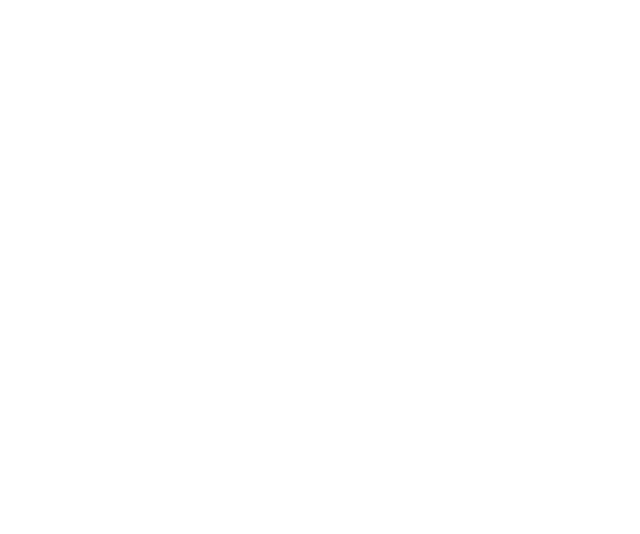
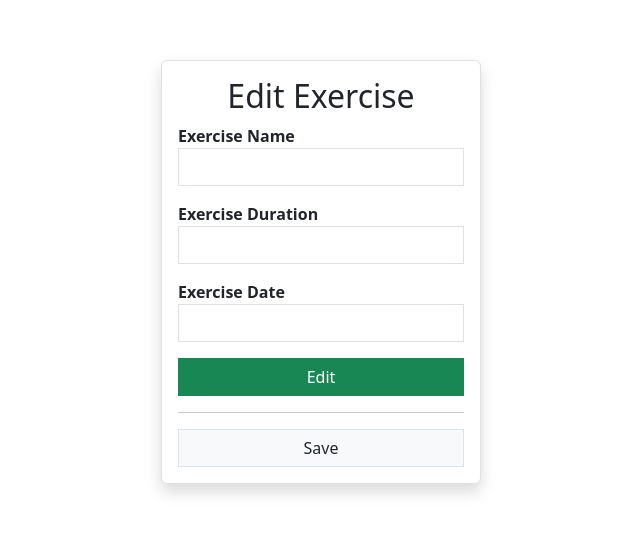
Before and after one commit to denislevin15/my_full_stack_project_repo, a React (Create React App) app: page /exercise/1/detail in a window 1280 px wide. Before the commit this address had no page. Shown: the part 128-662 px from the top of the page, without its empty margins (319-959 px from the left). Built offline with nearby package versions, Linux system fonts and the light colour scheme; no server answers.

Commit message:
Implement detail and edit component

```diff
--- a/src/App.js
+++ b/src/App.js
@@ -4,6 +4,7 @@ import { BrowserRouter, Routes, Route } from 'react-router-dom'
 import Signup from './pages/Signup'
 import Login from './pages/Login'
 import Home from './pages/Home'
+import DetailExerciseForOneUser from './components/DetailExerciseForOneUser'
 
 
 import { AuthProvider } from './context/AuthContext'
@@ -14,10 +15,11 @@ const App = () => {
     <AuthProvider>
       <BrowserRouter>
         <Routes>
-            <Route path='/' element={<Home />} />
-            <Route path='/register' element={<Signup />} />
-            <Route path='/login' element={<Login />} />
-            <Route path='/home/*' element={<Home />} />
+          <Route path='/' element={<Home />} />
+          <Route path='/register' element={<Signup />} />
+          <Route path='/login' element={<Login />} />
+          <Route path="/exercise/:exerciseId/detail" element={<DetailExerciseForOneUser />} />
+          <Route path='/exercise/*' element={<Home />} />
         </Routes>
       </BrowserRouter>
     </AuthProvider>
--- /dev/null
+++ b/src/components/DetailExerciseForOneUser.jsx
@@ -0,0 +1,76 @@
+import axios from "axios";
+import { useCallback, useEffect, useState } from "react";
+import { useParams } from "react-router-dom";
+import { Link } from "react-router-dom";
+
+const DetailExerciseForOneUser = () => {
+
+  const params = useParams()
+  const { exerciseId } = params;
+  const [detailedInfor, setDetailedInfor] = useState({});
+
+  const fetchExerciseOne = useCallback(async () => {
+    try {
+      const response = await axios.get(`http://localhost:3001/getexerciseone/?exerciseId=${exerciseId}`)
+      setDetailedInfor(response.data);
+    } catch (err) {
+      console.log(err.name + ":" + err.message)
+    }
+  }, [exerciseId])
+
+  useEffect(() => {
+    fetchExerciseOne();
+  }, [fetchExerciseOne])
+
+  return (
+    <div className="d-flex justify-content-center align-items-center vh-100">
+      <div className="bg-white p-3 rounded w-25 border bordered shadow">
+        <h2><center>Edit Exercise</center></h2>
+
+        <form>
+          <div className="mb-3">
+            <label htmlFor="exerciseName">
+              <strong>Exercise Name</strong>
+            </label>
+            <input type="text"
+              autoComplete='off'
+              name='exerciseName'
+              className='form-control rounded-0'
+              required
+            />
+          </div>
+          <div className="mb-3">
+            <label htmlFor="exerciseDuration">
+              <strong>Exercise Duration</strong>
+            </label>
+            <input type="text"
+              autoComplete='off'
+              name='exerciseDuration'
+              className='form-control rounded-0'
+              required
+            />
+          </div>
+          <div className="mb-3">
+            <label htmlFor="exerciseDate">
+              <strong>Exercise Date</strong>
+            </label>
+            <input type="text"
+              name='exerciseDate'
+              className='form-control rounded-0'
+              required
+            />
+          </div>
+          <button type = "submit" className="btn btn-success w-100 rounded-0">
+            Edit
+          </button>
+        </form>
+        <hr />
+        <Link to="/exercise" className="btn btn-default border w-100 bg-light rounded-0 text-decoration-none">
+          Save
+        </Link>
+      </div>
+    </div>
+  )
+}
+
+export default DetailExerciseForOneUser;
--- a/src/components/ExerciseListForOneUser.jsx
+++ b/src/components/ExerciseListForOneUser.jsx
@@ -1,4 +1,5 @@
 import { useCallback, useEffect, useState } from "react";
+import { Link } from "react-router-dom";
 import axios from "axios";
 
 const ExerciseListForOneUser = () => {
@@ -23,12 +24,9 @@ const ExerciseListForOneUser = () => {
     fetchExerciseList()
   }, [fetchExerciseList])
 
-  const onClickEdit = () => {
-
-  }
   return (
-    <div>
-      <table className="table table-bordered">
+    <div className="mt-5">
+      <table className="table table-bordered text-center fs-4">
         <thead className="thead-dark">
           <tr className="table-active">
             <th scope="col">No</th>
@@ -38,16 +36,17 @@ const ExerciseListForOneUser = () => {
             <th scope="col">Action</th>
           </tr>
         </thead>
-        <tbody>
+        <tbody className="fs-5">
           {
-            exerciseLists.map((exerciseList, index) =>
+            exerciseLists.map(
+              (exerciseList, index) =>
                 <tr key={exerciseList._id}>
                   <td>{index + 1}</td>
                   <td>{ exerciseList.exerciseName}</td>
                   <td>{ exerciseList.exerciseDuration}</td>
-                <td>{exerciseList.exerciseDate}</td>
+                  <td>{exerciseList.exerciseDate.slice(0, 10)}</td>
                   <td className="d-flex gap-3">
-                  <button className="btn btn-primary w-100 rounded-0" onClick={onClickEdit}>edit</button>
+                    <Link className="btn btn-primary w-100 rounded-0" to={`/exercise/${exerciseList._id}/detail`}>detail</Link>
                     <button className="btn btn-danger w-100 rounded-0" onClick={() => onClickDeleteExercise(exerciseList._id)}>delete</button>
                   </td>
                 </tr>
--- /dev/null
+++ b/src/components/Layout.jsx
@@ -0,0 +1,9 @@
+const Layout = ({ children }) => {
+  return (
+    <div className="container">
+      {children}
+    </div>
+  )
+}
+
+export default Layout
--- a/src/components/Navbar.jsx
+++ b/src/components/Navbar.jsx
@@ -24,12 +24,9 @@ const Navbar = () => {
   }
 
   return (
-    <nav className="navbar navbar-expand-lg navbar-light bg-light">
-      <Link className="navbar-brand" to="/home">Home</Link>
-      <button className="navbar-toggler" type="button" data-toggle="collapse" data-target="#navbarSupportedContent" aria-controls="navbarSupportedContent" aria-expanded="false" aria-label="Toggle navigation">
-        <span className="navbar-toggler-icon"></span>
-      </button>
-
+    <nav className="navbar navbar-expand-lg navbar-light bg-light d-flex justify-content-between">
+      <div className='d-flex'>
+        <Link className="navbar-brand" to="/exercise">Home</Link>
         <div className="collapse navbar-collapse" id="navbarSupportedContent">
           <ul className="navbar-nav mr-auto">
             {
@@ -44,8 +41,9 @@ const Navbar = () => {
               })
             }
           </ul>
+        </div>
+      </div>
       <button className="btn btn-outline-success my-2 my-sm-0" type="submit" onClick={onSignOut}>Sign Out</button>
-      </div>
     </nav>
   )
 }
--- a/src/pages/Home.jsx
+++ b/src/pages/Home.jsx
@@ -5,12 +5,14 @@ import AddExercise from './regularUser'
 import AddUser from './userManager'
 import { ExerciseList, UserList } from './admin'
 import ExerciseListForOneUser from "../components/ExerciseListForOneUser";
+import Layout from "../components/Layout";
 
 function Home() {
 
   return (
     <>
       <Navbar />
+      <Layout>
         <Routes>
           <Route path="/" element={<ExerciseListForOneUser />} />
           <Route path='/addexercise' element={<AddExercise />} />
@@ -18,6 +20,7 @@ function Home() {
           <Route path='/exerciselist' element={<ExerciseList />} />
           <Route path='/userlist' element={<UserList />} />
         </Routes>
+      </Layout>
     </>
   )
 }
--- a/src/pages/Login.jsx
+++ b/src/pages/Login.jsx
@@ -14,7 +14,7 @@ function Login() {
 
   useEffect(() => {
     if (isLoggedIn) {
-      navigate("/home")
+      navigate("/exercise")
     }
   })
 
@@ -29,7 +29,7 @@ function Login() {
         localStorage.setItem('userRole', userRole);
         setUserRole(userRole)
         setIsLoggedIn(userId)
-        navigate("/home")
+        navigate("/exercise")
       } else {
         navigate("/register")
         alert("You are not registered to this service")
--- a/src/utils/constant.js
+++ b/src/utils/constant.js
@@ -1,7 +1,7 @@
 export const navItems = [
   {
     item: "Add Exercise",
-    url: "/home/addexercise",
+    url: "/exercise/addexercise",
     role: "regularUser"
   },
   {
@@ -11,12 +11,12 @@ export const navItems = [
   },
   {
     item: "User List",
-    url: "/home/userlist",
+    url: "/exercise/userlist",
     role: "admin"
   },
   {
     item: "Exercise List",
-    url: "/home/exerciselist",
+    url: "/exercise/exerciselist",
     role: "admin"
   }
 ];
```
Also changed, not shown: public/manifest.json. Lines whose indentation alone changed are shown as unchanged.
